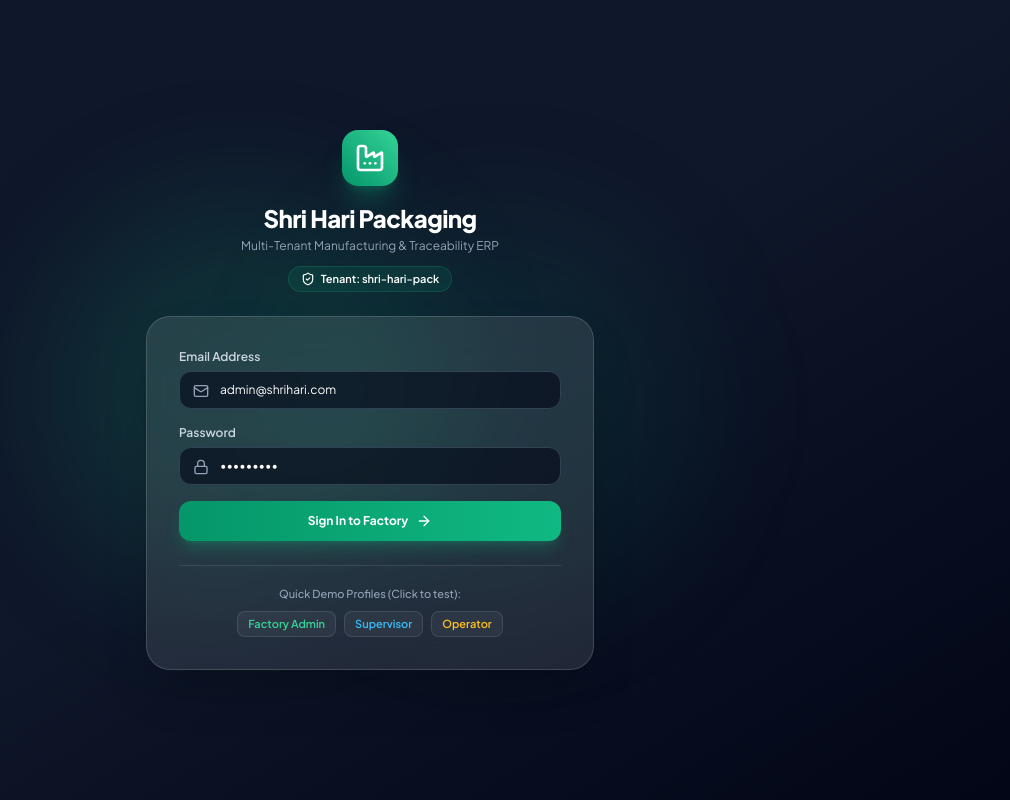
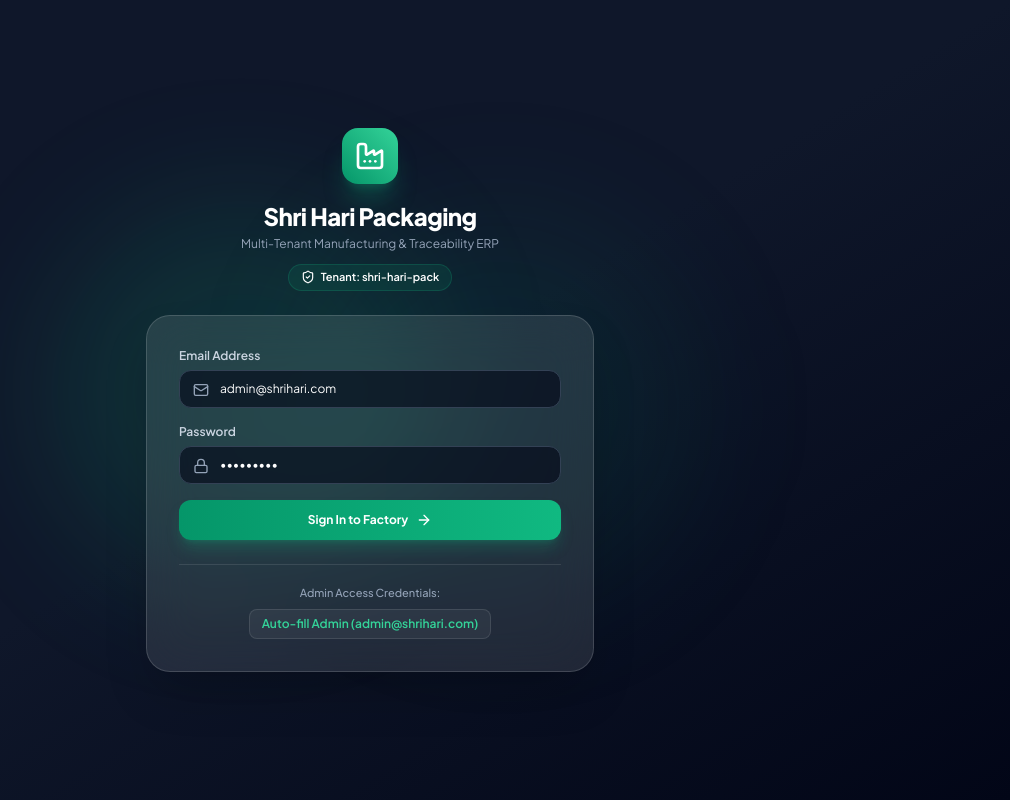
Before and after one commit to MARK2273/Shri-Hari-Frontend, a React (Vite) app: page /login in a window 1280 px wide. Shown: the whole page, without its empty margins (270-1280 px from the left). Built offline with nearby package versions, Linux system fonts and the light colour scheme.

Commit message:
chore: clean login page to single admin credentials

```diff
--- a/src/pages/LoginPage.tsx
+++ b/src/pages/LoginPage.tsx
@@ -117,30 +117,16 @@ export const LoginPage: React.FC = () => {
             </button>
           </form>
 
-          {/* Quick Demo Logins */}
+          {/* Single Admin Access */}
           <div className="mt-6 pt-5 border-t border-white/10 text-center">
-            <p className="text-[11px] text-slate-400 mb-2 font-medium">Quick Demo Profiles (Click to test):</p>
-            <div className="flex flex-wrap justify-center gap-2">
+            <p className="text-[11px] text-slate-400 mb-2 font-medium">Admin Access Credentials:</p>
+            <div className="flex justify-center">
               <button
                 type="button"
                 onClick={() => fillQuick('admin@shrihari.com')}
-                className="px-2.5 py-1 text-[11px] font-semibold bg-white/5 hover:bg-white/10 border border-white/10 rounded-lg text-emerald-400 transition-colors"
+                className="px-3 py-1.5 text-xs font-semibold bg-white/5 hover:bg-white/10 border border-white/10 rounded-lg text-emerald-400 transition-colors"
               >
-                Factory Admin
-              </button>
-              <button
-                type="button"
-                onClick={() => fillQuick('supervisor@shrihari.com')}
-                className="px-2.5 py-1 text-[11px] font-semibold bg-white/5 hover:bg-white/10 border border-white/10 rounded-lg text-sky-400 transition-colors"
-              >
-                Supervisor
-              </button>
-              <button
-                type="button"
-                onClick={() => fillQuick('operator@shrihari.com')}
-                className="px-2.5 py-1 text-[11px] font-semibold bg-white/5 hover:bg-white/10 border border-white/10 rounded-lg text-amber-400 transition-colors"
-              >
-                Operator
+                Auto-fill Admin (admin@shrihari.com)
               </button>
             </div>
           </div>
```
